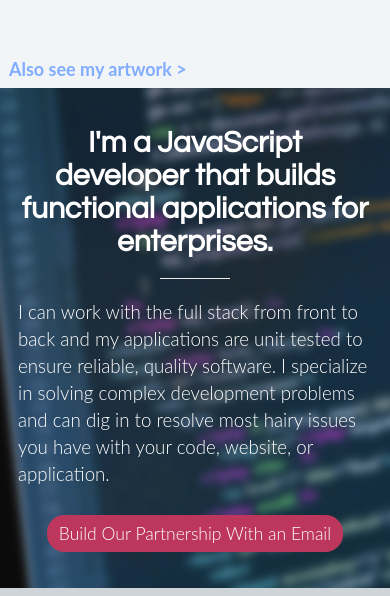
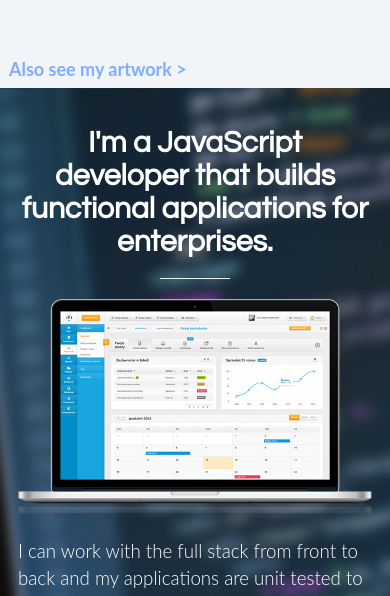
Before and after one commit to amcavinue/portfolio-site-static, a website: page index.html in a window 390 px wide. Shown: the part 74-670 px from the top of the page. Drawn offline with nearby package versions, Linux system fonts and the light colour scheme.

Commit message:
Add intro image.

```diff
--- a/css/sass/_development.scss
+++ b/css/sass/_development.scss
@@ -90,6 +90,10 @@ header {
     text-align: center;
     color: $color-3;
     font-weight: 700;
+  }
+
+  #enterprise-app {
+    max-width: 100%;
   }
 
   hr {
@@ -434,7 +438,6 @@ header {
 
   #intro {
     padding: 3em 1em;
-    background-size: initial;
 
     .what-i-do {
       padding: 0;
@@ -449,7 +452,6 @@ header {
 
   #intro {
     padding: 1em;
-    background-size: initial;
 
     .what-i-do {
       padding: 0;
--- a/index.html
+++ b/index.html
@@ -38,6 +38,7 @@
           <div class="col-xs-12 col-lg-8 col-lg-offset-2">
             <h2>I'm a JavaScript developer that builds functional applications for enterprises.</h2>
             <hr />
+            <img id="enterprise-app" src="content/web-app2.png" alt="Web Application"/>
             <p id="blurb">I can work with the full stack from front to back and my applications are unit tested to ensure reliable, quality software. I specialize in solving complex development problems and can dig in to resolve most hairy issues you have with your code, website, or application.</p>
             <a class="btn btn-cta" href="mailto:aaronmcavinue@gmail.com">Build Our Partnership With an Email</a>
           </div>
```
Also changed, not shown: content/web-app2.png (added), css/main.css.
